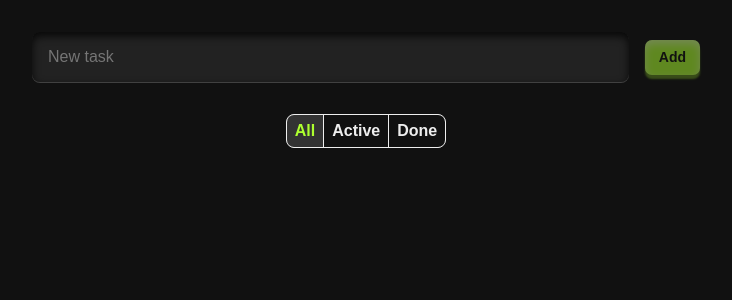
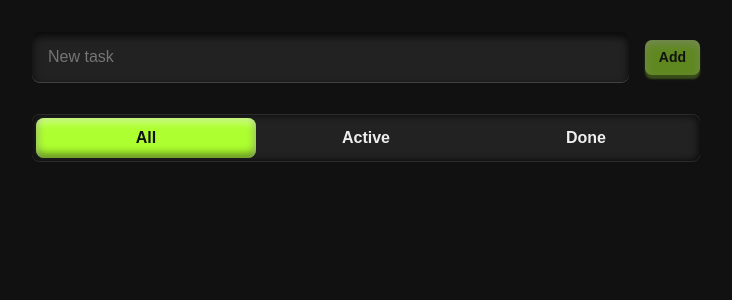
Before and after one commit to xopsreyli/todo, a React (Vite) app: page / in a window 1280 px wide. Shown: the top 300 px of the page, without its empty margins (274-1006 px from the left). Built offline with nearby package versions, Linux system fonts and the light colour scheme.

Commit message:
Updated ui/Filter styles

```diff
--- a/src/components/ui/Filter/Filter.module.css
+++ b/src/components/ui/Filter/Filter.module.css
@@ -1,13 +1,35 @@
 .filter {
+    position: relative;
+    width: 100%;
     display: flex;
-    gap: 1px;
-    background-color: #eee;
-    border: 1px solid #eee;
+    background-color: #222;
     border-radius: 0.5rem;
-    overflow: hidden;
+    box-shadow:
+            inset 0 0 8px #000,
+            inset 0 1px 0 rgba(255, 255, 255, 0.2),
+            inset 0 -1px 0 rgba(255, 255, 255, 0.2);
+    padding: 0.25rem;
+    z-index: 1;
 
     &:has(input:focus-visible) {
+        box-shadow:
+                inset 0 0 8px #000,
+                inset 0 1px 0 greenyellow,
+                inset 0 -1px 0 greenyellow;
+    }
+
+    &::before {
+        position: absolute;
+        position-anchor: --pill;
+        inset: anchor(top) anchor(right) anchor(bottom) anchor(left);
+        content: "";
+        display: block;
+        border-radius: 0.5rem;
         background-color: greenyellow;
-        border: 1px solid greenyellow;
+        box-shadow:
+                inset 0 4px 8px rgba(255, 255, 255, 0.5),
+                inset 0 -4px 8px rgba(0, 0, 0, 0.5);
+        transition: inset 0.4s;
+        z-index: -1;
     }
 }
--- a/src/components/ui/Filter/FilterBtn/FilterBtn.module.css
+++ b/src/components/ui/Filter/FilterBtn/FilterBtn.module.css
@@ -1,13 +1,12 @@
 .option {
     position: relative;
     cursor: pointer;
-    background-color: #111;
-    padding: 0.5rem;
-    transition: background-color 0.2s ease;
+    flex: 1;
+    text-align: center;
+    padding: 0.75rem 0.5rem;
 
-    &:hover,
     &:has(input:checked) {
-        background-color: #333;
+        anchor-name: --pill;
     }
 
     & span {
@@ -24,8 +23,12 @@
         }
     }
 
+    &:hover span {
+        color: greenyellow;
+    }
+
     &:has(input:checked) span {
-        color: greenyellow;
+        color: #111;
     }
 
     & input {
@@ -39,7 +42,7 @@
 
 @media screen and (max-width: 545px) {
     .option {
-        padding: 0.5rem 1rem;
+        padding: 0.5rem;
 
         & span {
             font-size: 0.9rem;
```
